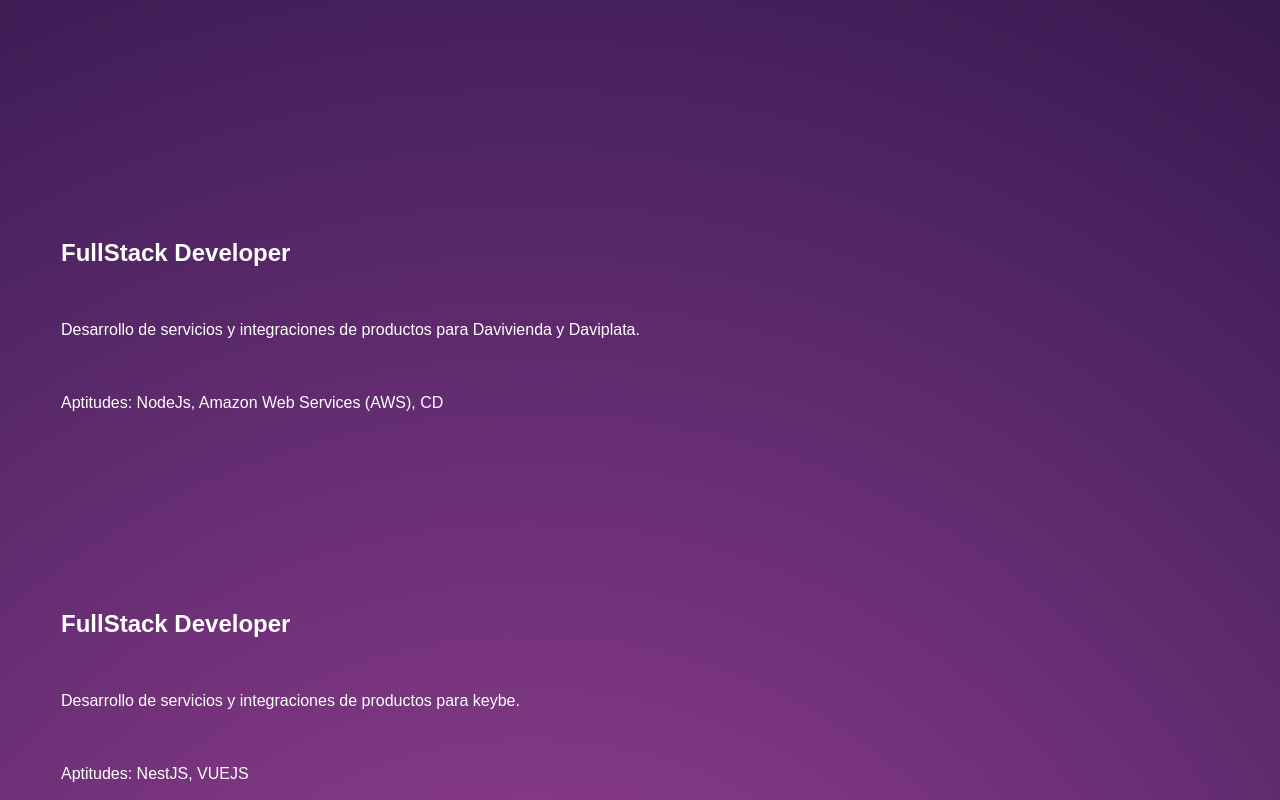
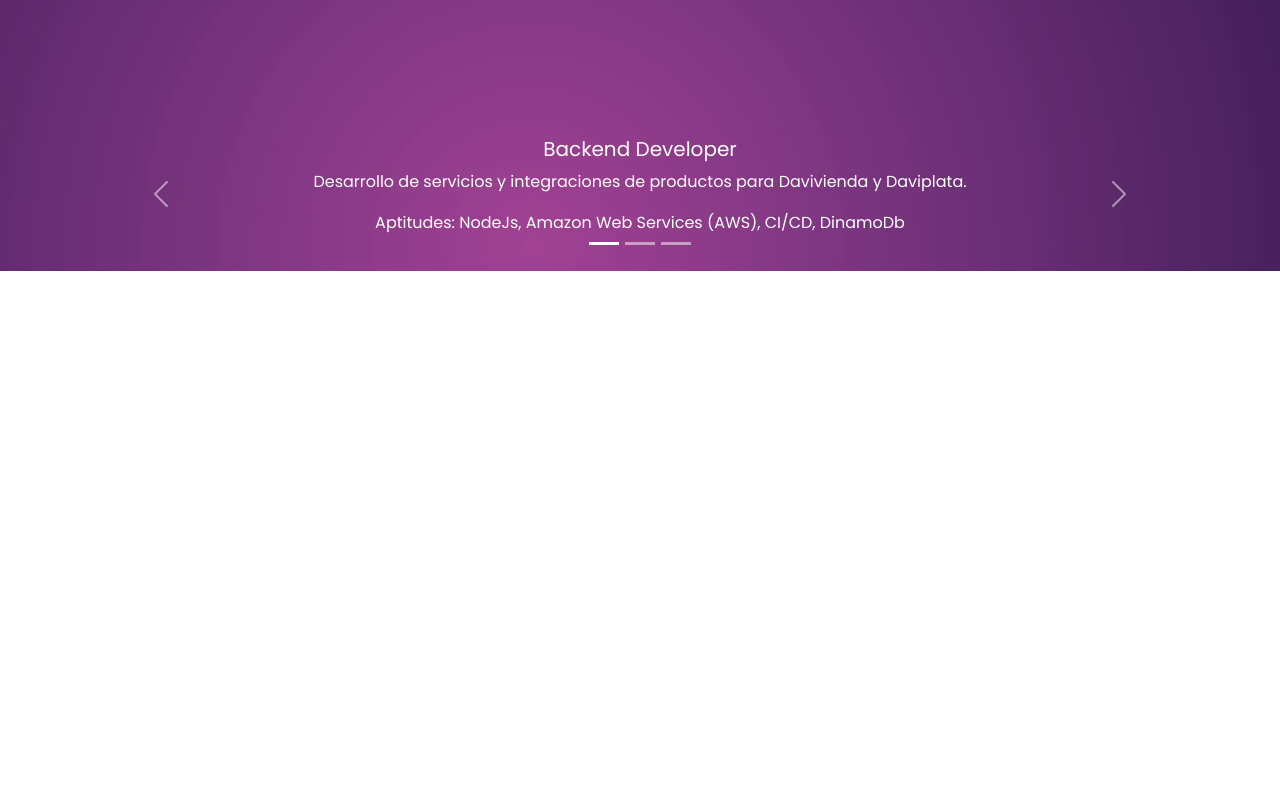
Before and after one commit to bdavidegonzalez/hojadevida2023, a React (Vite) app: page /blog in a window 1280 px wide. Shown: the part 1140-1940 px from the top of the page. After the commit the page ends 1411 px from the top, so only its background shows below. Built offline with nearby package versions, Linux system fonts and the light colour scheme.

Commit message:
add: personal site

```diff
--- a/index.html
+++ b/index.html
@@ -4,11 +4,15 @@
     <meta charset="UTF-8" />
     <link rel="icon" type="image/svg+xml" href="./vite.svg" />
     <meta name="viewport" content="width=device-width, initial-scale=1.0" />
+    <link href="https://cdn.jsdelivr.net/npm/bootstrap@5.0.2/dist/css/bootstrap.min.css" rel="stylesheet" integrity="sha384-EVSTQN3/azprG1Anm3QDgpJLIm9Nao0Yz1ztcQTwFspd3yD65VohhpuuCOmLASjC" crossorigin="anonymous">
+    <link href="https://fonts.googleapis.com/css2?family=Poppins:wght@400;700&display=swap" rel="stylesheet">
     <link rel="stylesheet" href="./src/assets/css/index.css">
     <title>Vite + React</title>
   </head>
   <body>
     <div id="root"></div>
     <script type="module" src="./src/main.jsx"></script>
+    <script src="https://cdn.jsdelivr.net/npm/@popperjs/core@2.9.2/dist/umd/popper.min.js" integrity="sha384-IQsoLXl5PILFhosVNubq5LC7Qb9DXgDA9i+tQ8Zj3iwWAwPtgFTxbJ8NT4GN1R8p" crossorigin="anonymous"></script>
+<script src="https://cdn.jsdelivr.net/npm/bootstrap@5.0.2/dist/js/bootstrap.min.js" integrity="sha384-cVKIPhGWiC2Al4u+LWgxfKTRIcfu0JTxR+EQDz/bgldoEyl4H0zUF0QKbrJ0EcQF" crossorigin="anonymous"></script>
   </body>
 </html>
--- a/package.json
+++ b/package.json
@@ -9,8 +9,10 @@
     "preview": "vite preview"
   },
   "dependencies": {
+    "@types/react-router-dom": "5.3.3",
     "react": "^18.2.0",
-    "react-dom": "^18.2.0"
+    "react-dom": "^18.2.0",
+    "react-router-dom": "^6.8.2"
   },
   "devDependencies": {
     "@types/react": "^18.0.27",
--- a/src/App.jsx
+++ b/src/App.jsx
@@ -1,10 +1,11 @@
-import tcs from './assets/images/Tata.png';
-import KBlogo from './assets/images/KBlogo.svg';
-import kubo from './assets/images/kubo.png';
+import tcs from './assets/images/Tata.png'
+import KBlogo from './assets/images/KBlogo.svg'
+import kubo from './assets/images/kubo.png'
 
-import { Header, Hero, Comment, Project } from './components';
+import { Header, Hero, Comment, Project } from './components'
+import { Form } from './Form'
 
-function App() {
+export const App = () => {
 	const info = [
 		{
 			title: '¡Hola a todos!',
@@ -16,16 +17,18 @@
 			icon_down: 'https://hdvdavidv1.s3.us-east-2.amazonaws.com/icons/icons-down.svg',
 			project: [
 				{
-					title: 'FullStack Developer',
+					title: 'Backend Developer',
 					short_description:
 						'Desarrollo de servicios y integraciones de productos para Davivienda y Daviplata.',
-					description: 'Aptitudes: NodeJs, Amazon Web Services (AWS), CD',
+					description: 'Aptitudes: NodeJs, Amazon Web Services (AWS), CI/CD, DinamoDb',
+					status: 'active',
 					img: tcs
 				},
 				{
 					title: 'FullStack Developer',
 					short_description: 'Desarrollo de servicios y integraciones de productos para keybe.',
-					description: 'Aptitudes: NestJS, VUEJS',
+					description: 'Aptitudes: NestJS, VUEJS, MongoDb',
+					status: 'inactive',
 					img: KBlogo
 				},
 				{
@@ -33,6 +36,7 @@
 					short_description:
 						'Desarrollo de servicios y integraciones de productos para aplicaciones de kubo.',
 					description: 'Aptitudes: NodeJs, MYSQL , CD, VUEJS',
+					status: 'inactive',
 					img: kubo
 				}
 			]
@@ -47,6 +51,8 @@
 				<Comment icon={ info[0].icon_down } />
 
 				{info.map((comment) => <Project key={comment} {...comment} />)}
+
+		{/* 	<Form /> */}
 			</div>
 		</div>
 	);
--- /dev/null
+++ b/src/Form.jsx
@@ -0,0 +1,67 @@
+import { useRef } from "react"
+
+export const Form = () => {
+
+  const formulario = useRef(null);
+
+  // Formulario no controlado
+  const handleSubmit = (e) => {
+    // console.log(formulario.current);
+    e.preventDefault();
+
+    const datos = new FormData(formulario.current);
+
+    // spread operator: permite a un elemento iterable ser expandido
+    // copia cada uno de sus elementos
+    console.log(...datos.entries());
+
+    // El método Object.fromEntries() transforma una lista de pares con [clave-valor] en un objeto.
+    const objetoDatos = Object.fromEntries([...datos.entries()]);
+
+    // console.log(objetoDatos);
+    if (!objetoDatos.todoNombre.trim()) {
+      return console.log("vacío");
+    }
+
+    console.log("pasó las validaciones!");
+    formulario.current.reset();
+  };
+
+  return (
+    <div className="container mt-2">
+      <form
+        onSubmit={handleSubmit}
+        ref={formulario}
+      >
+        <input
+          className="form-control mb-2"
+          type="text"
+          placeholder="Ingrese un TODO"
+          name="todoNombre"
+          defaultValue="Tarea #01"
+        />
+        <textarea
+          className="form-control mb-2"
+          type="text"
+          placeholder="Ingrese un TODO"
+          name="todoDescripcion"
+          defaultValue="Descripción tarea #01"
+        />
+        <select
+          className="form-control mb-2"
+          name="todoEstado"
+          defaultValue="completado"
+        >
+          <option value="pendiente">Pendiente</option>
+          <option value="completado">Completado</option>
+        </select>
+        <button
+          className="btn btn-primary"
+          type="submit"
+        >
+          Agregar
+        </button>
+      </form>
+    </div>
+  )
+}
--- a/src/assets/css/index.css
+++ b/src/assets/css/index.css
@@ -39,3 +39,13 @@
 	color: var(--white);
 	margin: 0;
 }
+
+.carousel-caption-experince {
+    right: 15%;
+    bottom: 1.25rem;
+    left: 15%;
+    padding-top: 1.25rem;
+    padding-bottom: 1.25rem;
+    color: #fff;
+    text-align: center;
+}
--- a/src/components/Header.jsx
+++ b/src/components/Header.jsx
@@ -15,6 +15,9 @@
             <li>
               <a href="#contact">Hablemos</a>
             </li>
+            <li>
+              <a href="/blog">Blog</a>
+            </li>
           </ul>
         </nav>
         <p></p>
--- a/src/components/Project.jsx
+++ b/src/components/Project.jsx
@@ -1,17 +1,63 @@
-import { Fragment } from "react";
-import { ProjectGrid  } from "./ProjectGrid";
-
 export const Project = ({project}) => {
 
-  console.log('array project', project);
+/*   {
+    project.map(( data ) => (
+      <ProjectGrid  key={ data } { ...data } />
+    ))
+} */
+
+console.log('Project jsx', project);
 
   return (
-   <Fragment>
-    {
-        project.map(( data ) => (
-          <ProjectGrid  key={ data } { ...data } />
-        ))
-    }
-  </Fragment>
+    <>
+{/*     {
+      project.map(( data ) => ( */}
+
+          <div id="project" className="carousel slide" data-bs-ride="carousel">
+          <div className="carousel-indicators">
+            <button type="button" data-bs-target="#project" data-bs-slide-to="0" className="active" aria-current="true" aria-label="Slide 1"></button>
+            <button type="button" data-bs-target="#project" data-bs-slide-to="1" aria-label="Slide 2"></button>
+            <button type="button" data-bs-target="#project" data-bs-slide-to="2" aria-label="Slide 3"></button>
+          </div>
+          <div className="carousel-inner">
+
+            <div className="carousel-item active">
+              <div className="carousel-caption-experince d-none d-md-block">
+                <h5>{ project[0].title }</h5>
+                <p>{ project[0].short_description }</p>
+                <p>{ project[0].description }</p>
+              </div>
+            </div>
+
+            <div className="carousel-item">
+              <div className="carousel-caption-experince d-none d-md-block">
+                <h5>{project[1].title}</h5>
+                <p>{project[1].short_description}</p>
+                <p>{project[1].description}</p>
+              </div>
+            </div>
+
+            <div className="carousel-item">
+              <div className="carousel-caption-experince d-none d-md-block">
+                <h5>{project[2].title}</h5>
+                <p>{project[2].short_description}</p>
+                <p>{project[2].description}</p>
+              </div>
+            </div>
+
+          </div>
+          <button className="carousel-control-prev" type="button" data-bs-target="#project" data-bs-slide="prev">
+            <span className="carousel-control-prev-icon" aria-hidden="true"></span>
+            <span className="visually-hidden">Previous</span>
+          </button>
+          <button className="carousel-control-next" type="button" data-bs-target="#project" data-bs-slide="next">
+            <span className="carousel-control-next-icon" aria-hidden="true"></span>
+            <span className="visually-hidden">Next</span>
+          </button>
+        </div>
+{/*         ))
+    } */}
+    </>
   )
+
 }
--- a/src/components/ProjectGrid.jsx
+++ /dev/null
@@ -1,17 +0,0 @@
-export const ProjectGrid = ({title, short_description, description, img}) => {
-
-  console.log('array data', title);
-
-  return (
-    <div className="project" id="project">
-    {/*  <div className="project-image">
-          <img src={ img } className="img-logo-experience" alt="" />
-  </div> */}
-      <div className="project-description">
-            <h2>{ title }</h2>
-            <p>{ short_description }</p>
-            <p>{ description }</p>
-        </div>
-      </div>
-  )
-}
--- a/src/main.jsx
+++ b/src/main.jsx
@@ -1,9 +1,9 @@
 import React from 'react'
 import ReactDOM from 'react-dom/client'
-import App from './App'
+import App  from './App'
 
 ReactDOM.createRoot(document.getElementById('root')).render(
   <React.StrictMode>
-    <App />
+     <App />
   </React.StrictMode>,
 )
```
Also changed, not shown: src/pages/Blog.jsx (added, +8 -0 lines), src/router.jsx (added, +12 -0 lines), 6 other files (tests, documents, lock files or other folders).
